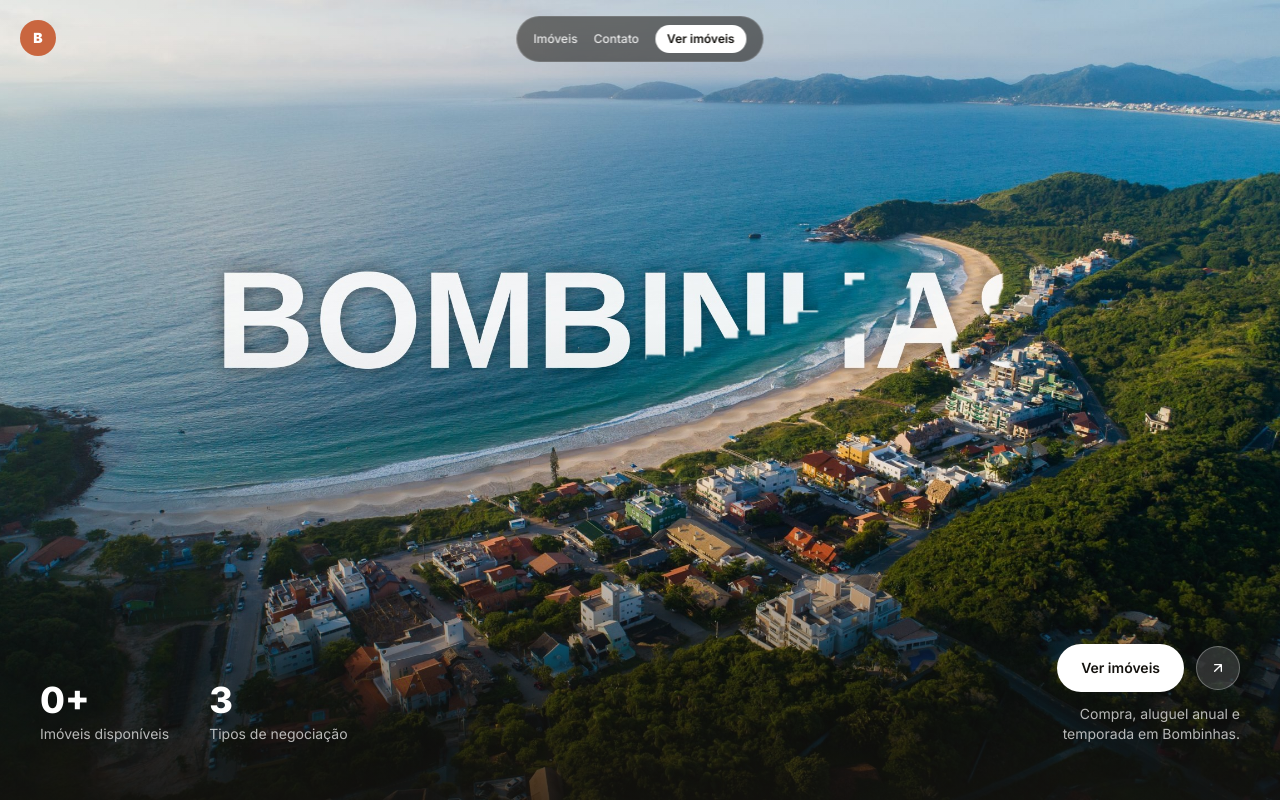
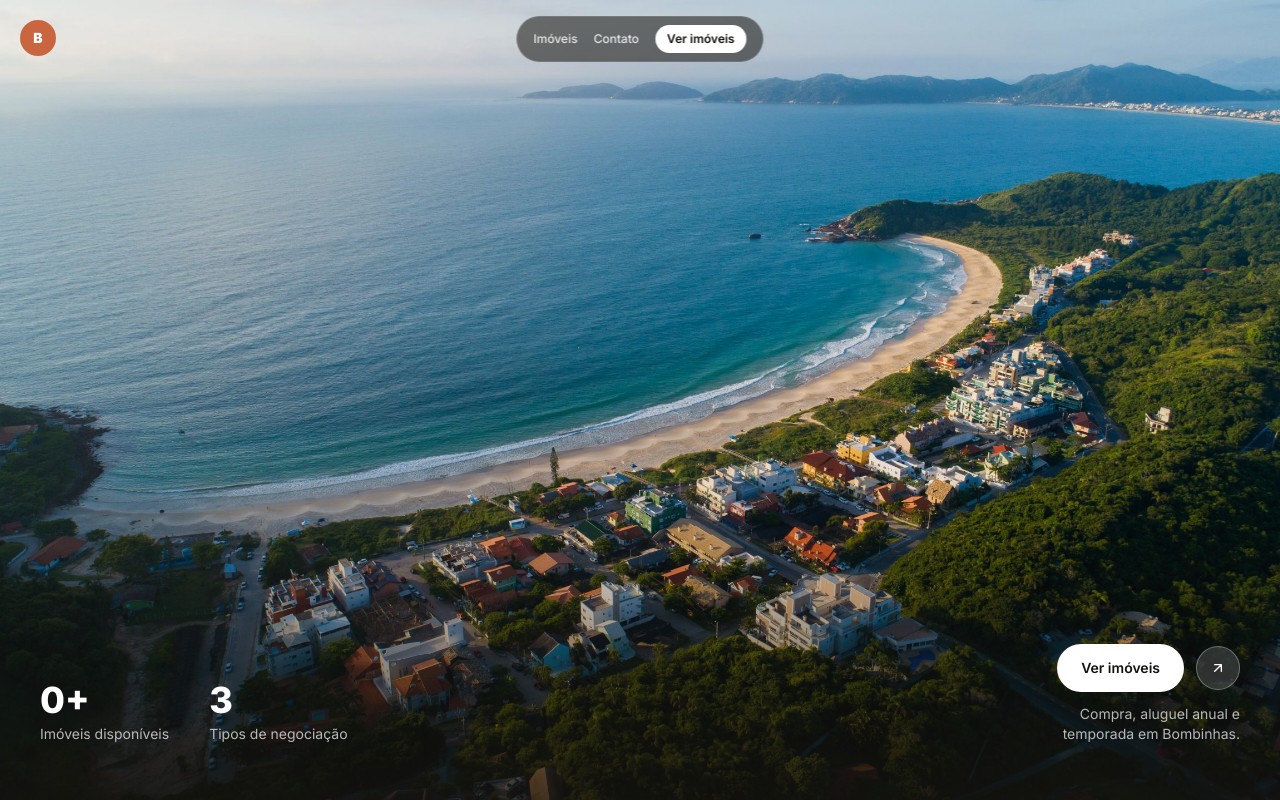
Before and after one commit to gmateusb/site-imoveis, a Next.js app: page / in a window 1280 px wide. Built offline with nearby package versions, Linux system fonts and the light colour scheme; no server answers; the database is empty.

Commit message:
remover texto gravado na foto do hero

```diff
--- a/app/page.tsx
+++ b/app/page.tsx
@@ -11,7 +11,7 @@ export default async function Home() {
       <h1 className="sr-only">Bombinhas Imóveis</h1>
 
       {/* eslint-disable-next-line @next/next/no-img-element */}
-      <img src="/hero-home.jpg" alt="Bombinhas" className="absolute inset-0 w-full h-full object-cover" />
+      <img src="/hero-bombinhas.jpg" alt="Bombinhas" className="absolute inset-0 w-full h-full object-cover" />
       <div
         className="absolute inset-0"
         style={{
```
Also changed, not shown: public/hero-home.jpg (deleted).
